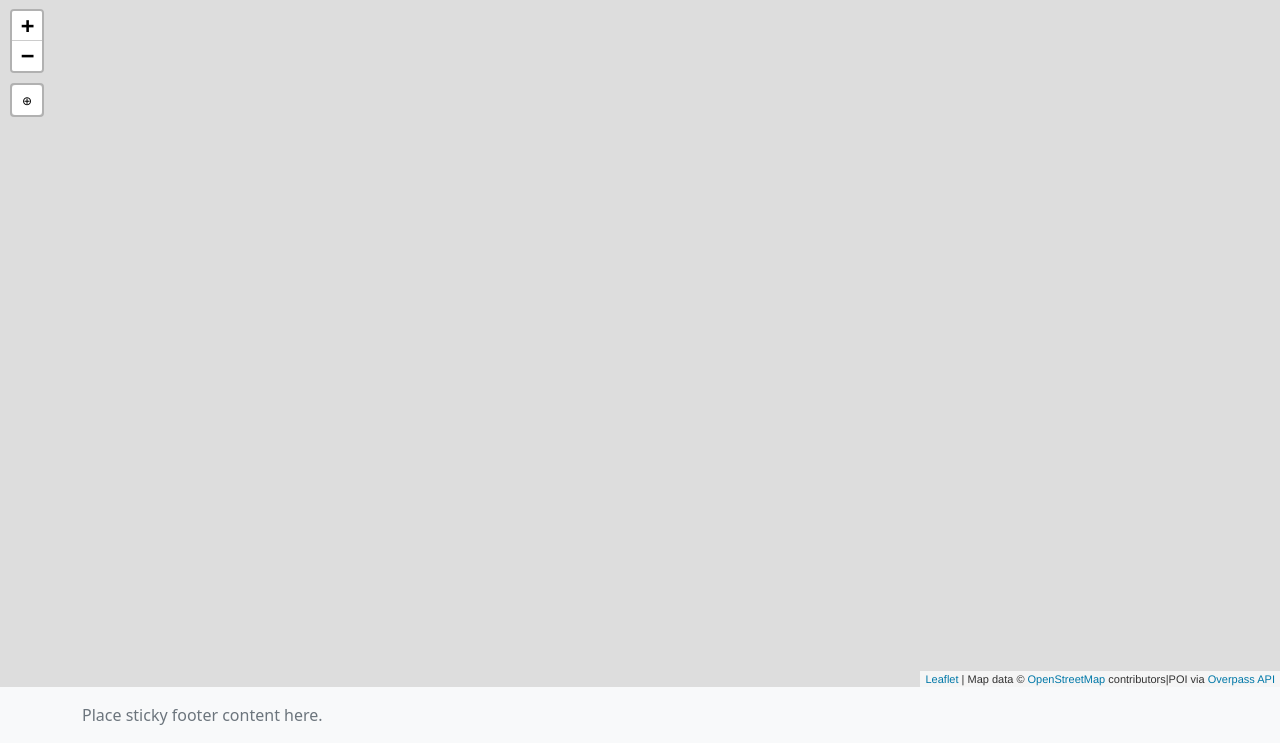
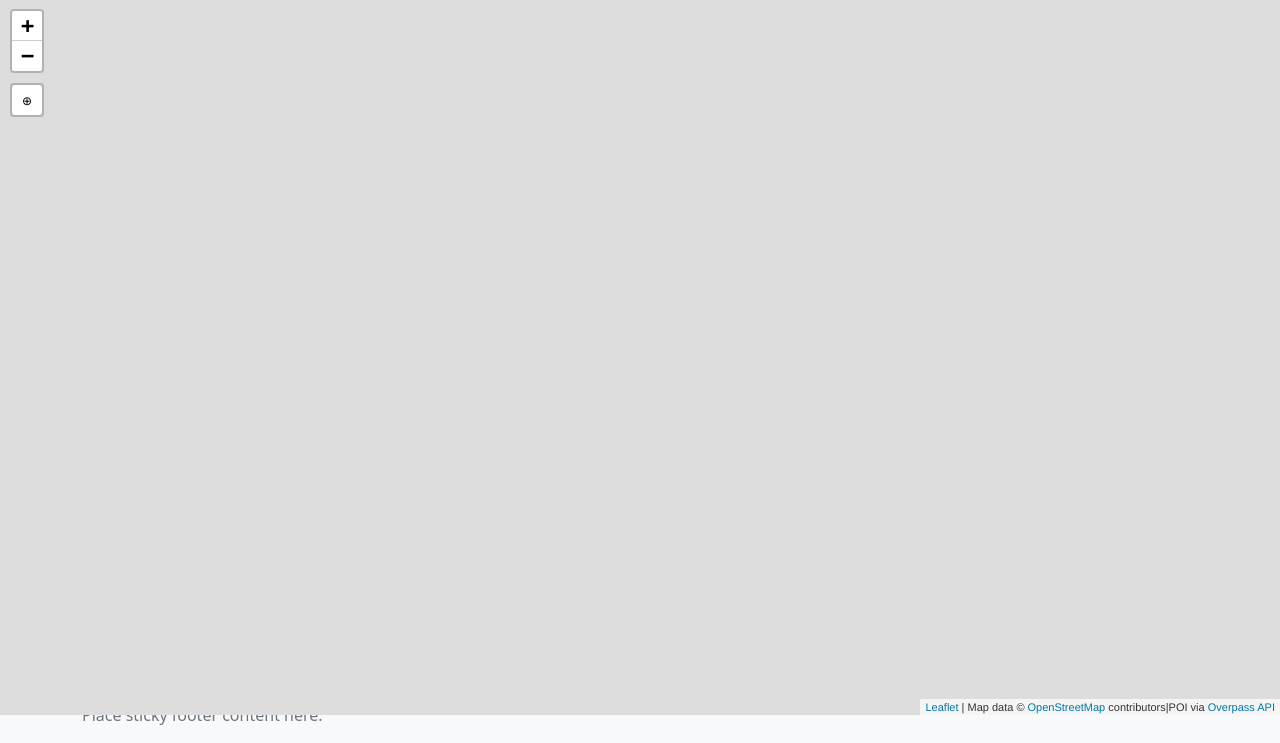
Before and after one commit to Wayfapper/website, a Symfony app: template templates/map/index.html.twig in a window 1280 px wide. Shown: the part 57-800 px from the top of the page. Run offline with Twig, Linux system fonts and the light colour scheme; the template is opened without the code that fills it, so the values that code supplies are empty; some libraries are stand-ins or nearby versions.

Commit message:
[bootstrap/basic] adjust footer hight

```diff
--- a/templates/map/index.html.twig
+++ b/templates/map/index.html.twig
@@ -17,7 +17,7 @@
         body > div.main {
             position: fixed;
             top: calc(40px + 1em);
-            bottom: calc(40px + 1em);
+            bottom: calc(24px + 0.25rem);
             right: 0;
             left: 0;
             vertical-align: top;
```
